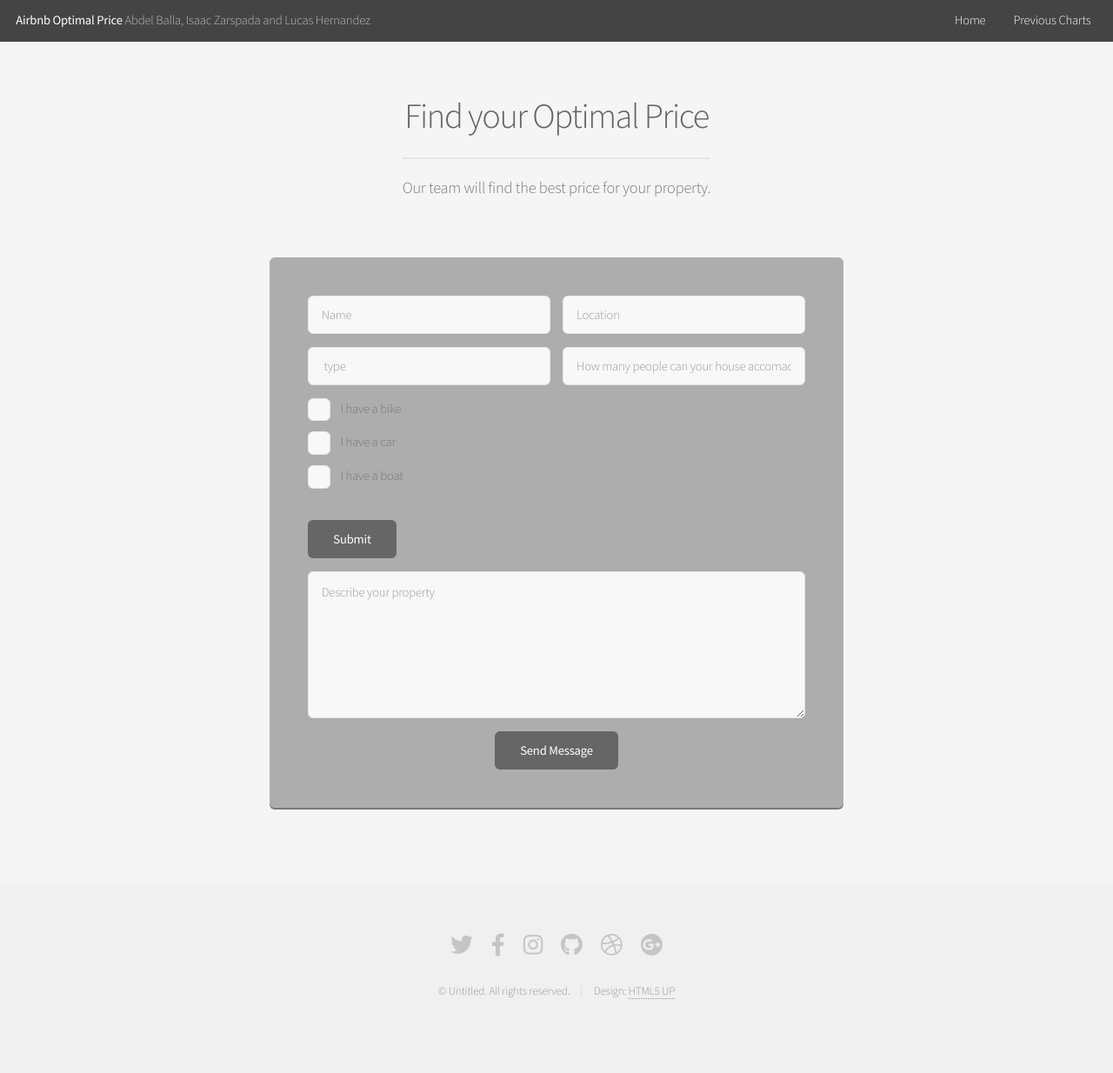
After one commit to amballa/airbnb-price, a Python web app: template project/templates/copyhome.html in a window 1280 px wide. The commit adds this page. Shown: the whole page at 87% size. Run offline with Jinja, Linux system fonts and the light colour scheme; the template is opened without the code that fills it, so the values that code supplies are empty.

Commit message:
app functional (#3)

```diff
--- a/project/static/main.css
+++ b/project/static/main.css
@@ -2250,11 +2250,11 @@
 /* Box */
 
 	.box {
-		background: #fff;
+		background: rgb(173, 173, 173);
 		border-radius: 6px;
-		box-shadow: 0 2px 0 0 #e5e5e5;
+		box-shadow: 0 2px 0 0 #7a7a7a;
 		margin: 0 0 2em 0;
-		padding: 3em;
+		padding: 3em
 	}
 
 		.box > :last-child {
--- /dev/null
+++ b/project/templates/copyhome.html
@@ -0,0 +1,111 @@
+<!DOCTYPE HTML>
+<!--
+	Alpha by HTML5 UP
+	html5up.net | @ajlkn
+	Free for personal and commercial use under the CCA 3.0 license (html5up.net/license)
+-->
+<html>
+	<head>
+		<title>About your Airbnb</title>
+		<meta charset="utf-8" />
+		<meta name="viewport" content="width=device-width, initial-scale=1, user-scalable=no" />
+		<link rel="stylesheet" href="assets/css/main.css" />
+	</head>
+	<body class="is-preload">
+		<div id="page-wrapper">
+
+			<!-- Header -->
+				<header id="header">
+					<h1><a href="Home.html">Airbnb Optimal Price</a> Abdel Balla, Isaac Zarspada and Lucas Hernandez</h1>
+					<nav id="nav">
+						<ul>
+							<!-- navigator home button -->
+							<li><a href="Home.html">Home</a></li>
+							<!-- navigator chart button -->
+							<li><a href="Charts.html">Previous Charts</a></li>
+						</ul>
+					</nav>
+				</header>
+			<!-- Main -->
+				<section id="main" class="container medium">
+					<header>
+						<h2>Find your Optimal Price</h2>
+						<p>Our team will find the best price for your property.</p>
+					</header>
+					<div class="box">
+						<form method="post" action="#">
+							<div class="row gtr-50 gtr-uniform">
+
+								<!-- NAME SUBMISSION -->
+								<div class="col-6 col-12-mobilep">
+									<input type="text" name="name" id="name" value="" placeholder="Name" />
+								</div>
+
+								<!-- LOCATION SUBMISSION -->
+								<!-- CHANGE1(possible change to longitude+lattitude ) -->
+								<div class="col-6 col-12-mobilep">
+									<!-- name and id previously 'email' -->
+									<input type="text" name="location" id="location" value="" placeholder="Location" />
+								</div>
+								<!-- ROOM TYPE SUBMISSION -->
+								<div class="col-6">
+									<input type="text" name="property type" id="property type" value="" placeholder=" type" />
+								</div>
+								<!-- Capacity/ACCOMADATES -->
+								<div class="col-6">
+									<!-- id was previously message-->
+									<input type="text" name="Accomadates" id="Accomadates" value="" placeholder="How many people can your house accomadate"></input>
+								</div>
+								<!-- AMENITIES -->
+								<div class="col-6">
+									<input type="checkbox" id="vehicle1" name="vehicle1" value="Bike">
+  									<label for="vehicle1"> I have a bike</label><br>
+  									<input type="checkbox" id="vehicle2" name="vehicle2" value="Car">
+  									<label for="vehicle2"> I have a car</label><br>
+  									<input type="checkbox" id="vehicle3" name="vehicle3" value="Boat">
+  									<label for="vehicle3"> I have a boat</label><br><br>
+  									<input type="submit" value="Submit">
+								</div>
+								<!-- DESCRIPTION SUBMISSION -->
+								<div class="col-12">
+									<!-- id was previously message-->
+									<textarea name="Description" id="property description" placeholder="Describe your property" rows="6"></textarea>
+								</div>
+								<div class="col-12">
+									<ul class="actions special">
+										<li><input type="submit" value="Send Message" /></li>
+									</ul>
+								</div>
+							</div>
+						</form>
+					</div>
+				</section>
+
+			<!-- Footer -->
+				<footer id="footer">
+					<ul class="icons">
+						<li><a href="#" class="icon brands fa-twitter"><span class="label">Twitter</span></a></li>
+						<li><a href="#" class="icon brands fa-facebook-f"><span class="label">Facebook</span></a></li>
+						<li><a href="#" class="icon brands fa-instagram"><span class="label">Instagram</span></a></li>
+						<li><a href="#" class="icon brands fa-github"><span class="label">Github</span></a></li>
+						<li><a href="#" class="icon brands fa-dribbble"><span class="label">Dribbble</span></a></li>
+						<li><a href="#" class="icon brands fa-google-plus"><span class="label">Google+</span></a></li>
+					</ul>
+					<ul class="copyright">
+						<li>&copy; Untitled. All rights reserved.</li><li>Design: <a href="http://html5up.net">HTML5 UP</a></li>
+					</ul>
+				</footer>
+
+		</div>
+
+		<!-- Scripts -->
+			<script src="assets/js/jquery.min.js"></script>
+			<script src="assets/js/jquery.dropotron.min.js"></script>
+			<script src="assets/js/jquery.scrollex.min.js"></script>
+			<script src="assets/js/browser.min.js"></script>
+			<script src="assets/js/breakpoints.min.js"></script>
+			<script src="assets/js/util.js"></script>
+			<script src="assets/js/main.js"></script>
+
+	</body>
+</html>
```
Also changed, not shown: project/app.py (+6 -1 lines), project/templates/index.html (+60 -65 lines), project/static/gen/all.css, 1 other file.
